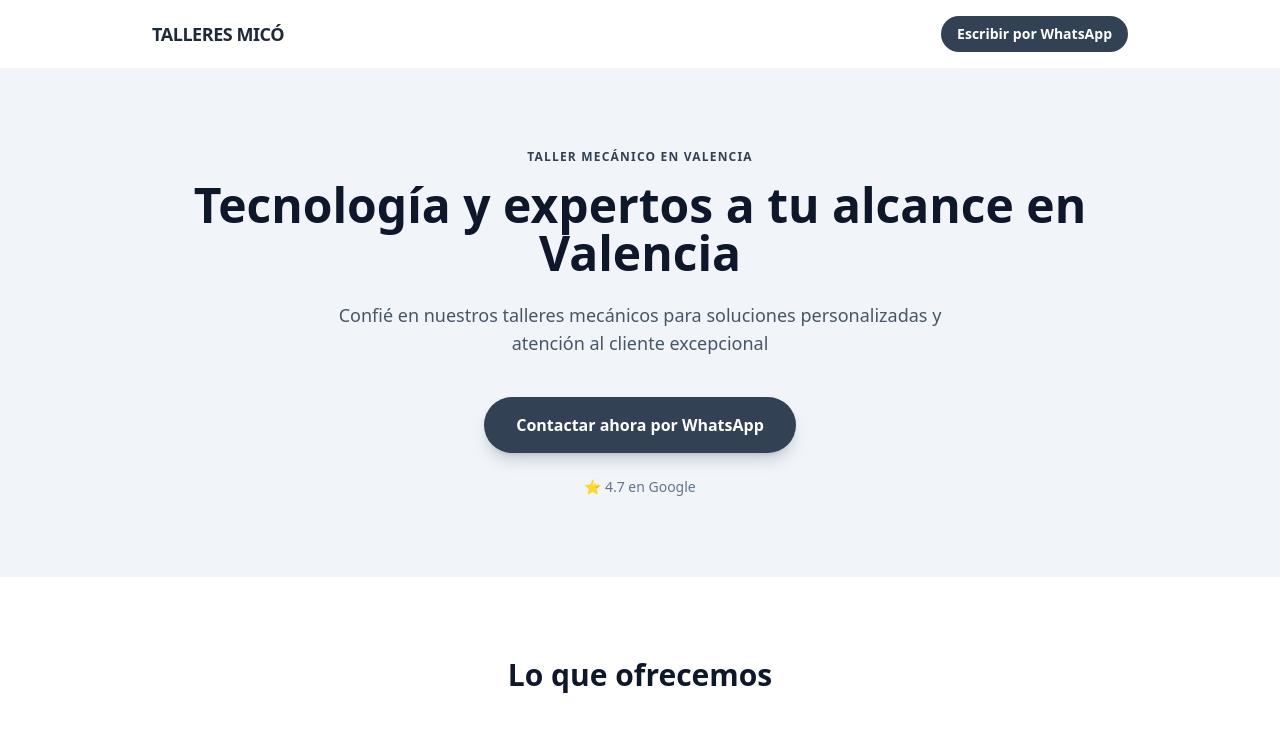
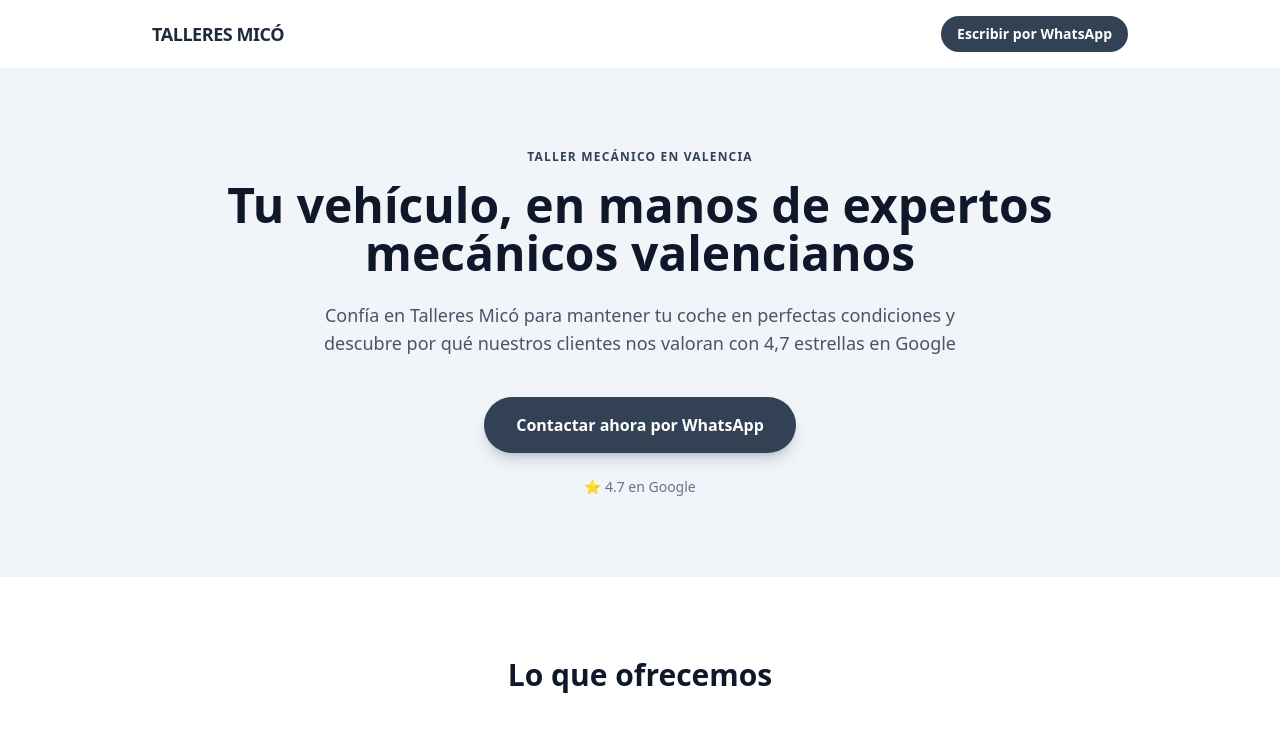
Before and after one commit to gustavo-pereira114/talleres-mico, a plain HTML site: page index.html in a window 1280 px wide. Shown: the top 738 px of the page. Drawn offline with nearby package versions, Linux system fonts and the light colour scheme.

Commit message:
Actualiza index.html

```diff
--- a/index.html
+++ b/index.html
@@ -4,7 +4,7 @@
   <meta charset="UTF-8" />
   <meta name="viewport" content="width=device-width, initial-scale=1.0" />
   <title>TALLERES MICÓ | Taller mecánico en Valencia</title>
-  <meta name="description" content="Confié en nuestros talleres mecánicos para soluciones personalizadas y atención al cliente excepcional" />
+  <meta name="description" content="Confía en Talleres Micó para mantener tu coche en perfectas condiciones y descubre por qué nuestros clientes nos valoran con 4,7 estrellas en Google" />
   <script src="https://cdn.tailwindcss.com"></script>
 </head>
 <body class="bg-white text-slate-800 antialiased">
@@ -25,10 +25,10 @@
     <div class="max-w-5xl mx-auto px-6 py-20 text-center">
       <p class="uppercase tracking-widest text-xs font-semibold text-slate-700 mb-4">Taller mecánico en Valencia</p>
       <h1 class="text-3xl sm:text-5xl font-extrabold leading-tight text-slate-900 mb-6">
-        Tecnología y expertos a tu alcance en Valencia
+        Tu vehículo, en manos de expertos mecánicos valencianos
       </h1>
       <p class="text-base sm:text-lg text-slate-600 max-w-2xl mx-auto mb-10">
-        Confié en nuestros talleres mecánicos para soluciones personalizadas y atención al cliente excepcional
+        Confía en Talleres Micó para mantener tu coche en perfectas condiciones y descubre por qué nuestros clientes nos valoran con 4,7 estrellas en Google
       </p>
       <a href="https://wa.me/34963600946?text=Hola%2C%20necesito%20un%20presupuesto%20para%20mi%20coche." target="_blank" rel="noopener"
          class="inline-flex items-center gap-2 bg-slate-700 hover:bg-slate-800 text-white font-semibold px-8 py-4 rounded-full text-base shadow-lg shadow-slate-700/20 transition">
```
